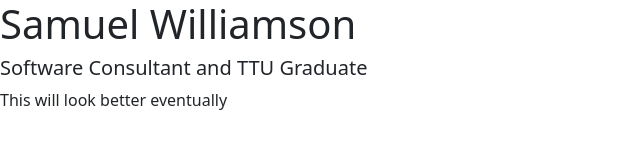
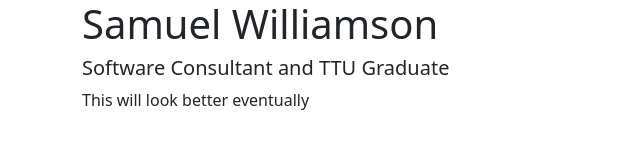
Before and after one commit to SamuelW523/samuelw523.github.io, a plain HTML site: page index.html in a window 1280 px wide. Shown: the whole page, without its empty margins (0-640 px from the left). Drawn offline with nearby package versions, Linux system fonts and the light colour scheme.

Commit message:
Update index.html

```diff
--- a/index.html
+++ b/index.html
@@ -7,8 +7,14 @@
 
     </head>
     <body>
-        <h1>Samuel Williamson</h1>
-        <h5>Software Consultant and TTU Graduate</h5>
-        <p>This will look better eventually</p>
+     <div id="root">
+        <header>
+            <div class="container header__container">
+                <h1>Samuel Williamson</h1>
+                <h5>Software Consultant and TTU Graduate</h5>
+                <p>This will look better eventually</p>
+            </div>
+        </header>
+     </div>
     </body>
 </html>
```
